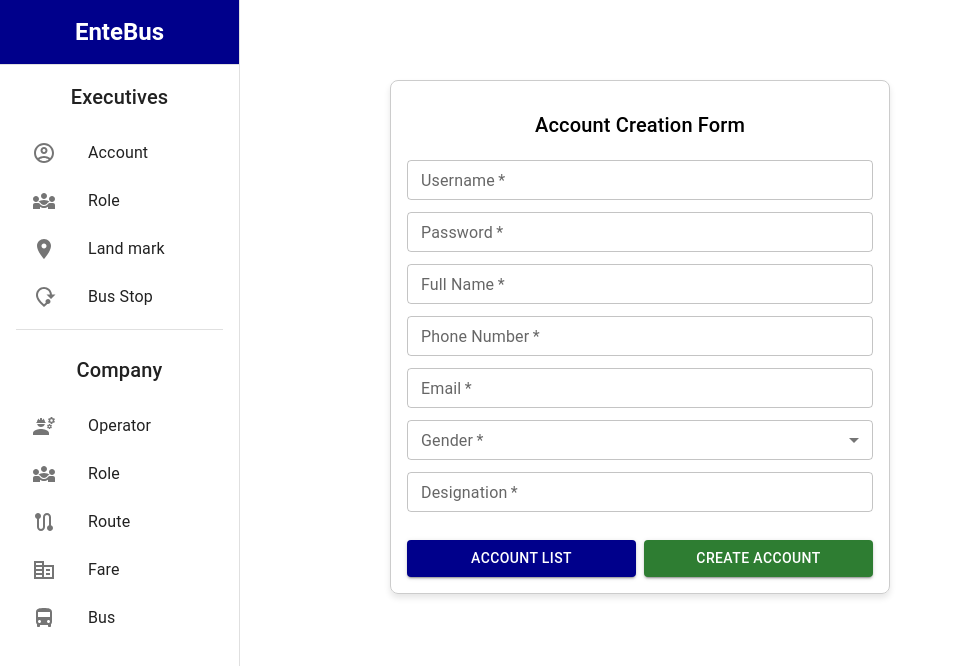
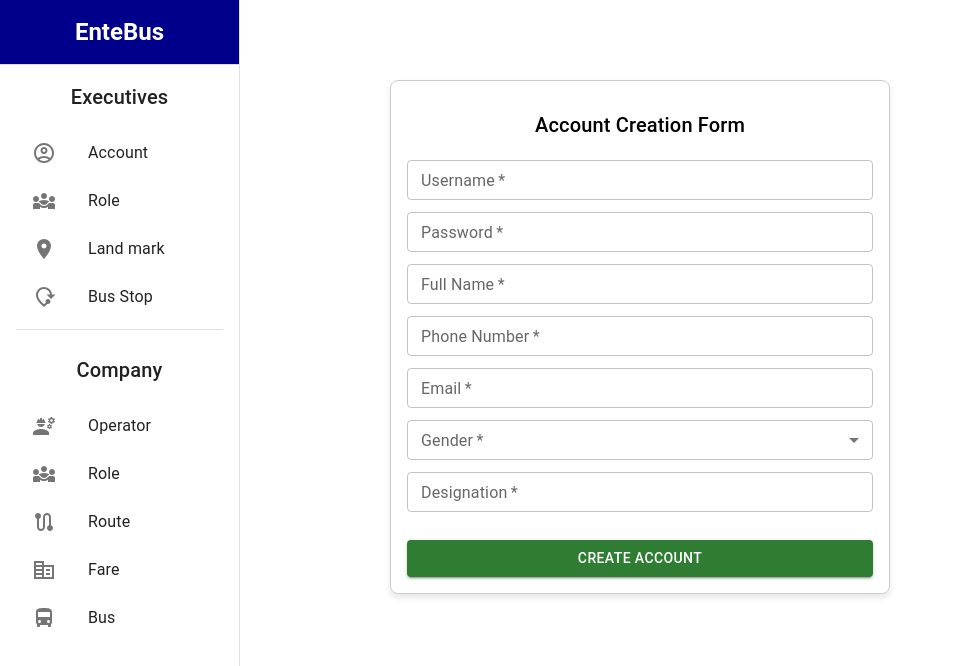
Before and after one commit to NixbugSoftwares/executive-app, a React (Vite) app: page /Account/create in a window 1280 px wide. Shown: the top 666 px of the page, without its empty margins (0-953 px from the left). Built offline with nearby package versions, Linux system fonts and the light colour scheme.

Commit message:
Removed unwanted button.

```diff
--- a/src/screens/accountpage/AccountForm.tsx
+++ b/src/screens/accountpage/AccountForm.tsx
@@ -1,6 +1,6 @@
 import React, { useState } from "react";
 import { TextField, Button, Box, FormControl, InputLabel, Select, MenuItem, Typography, SelectChangeEvent } from "@mui/material";
-import { useNavigate } from "react-router-dom";
+
 import Sidebar from "../../common/sidebar";
 
 
@@ -48,12 +48,6 @@ const AccountCreationForm = () => {
   };
 
 
-
-  const navigate = useNavigate();
-
-  const handleNavigate = () => {
-    navigate("/account");
-  }
 
   return (
     <Box
@@ -154,9 +148,7 @@ const AccountCreationForm = () => {
         required
       />
         <Box sx={{ display: "flex", justifyContent: "space-between", mt: 2, gap: 1 }}>
-              <Button type="submit" variant="contained" sx={{bgcolor:"darkblue"}} fullWidth onClick={() => {handleNavigate()}}>
-                Account List
-            </Button>
+
             <Button type="submit" variant="contained" color="success" fullWidth>
                 Create Account
             </Button>
```
